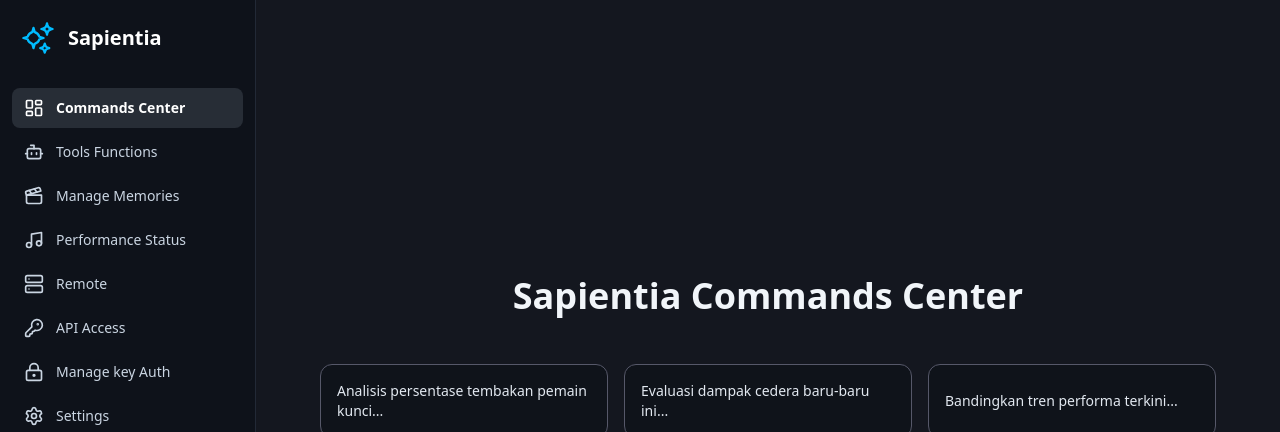
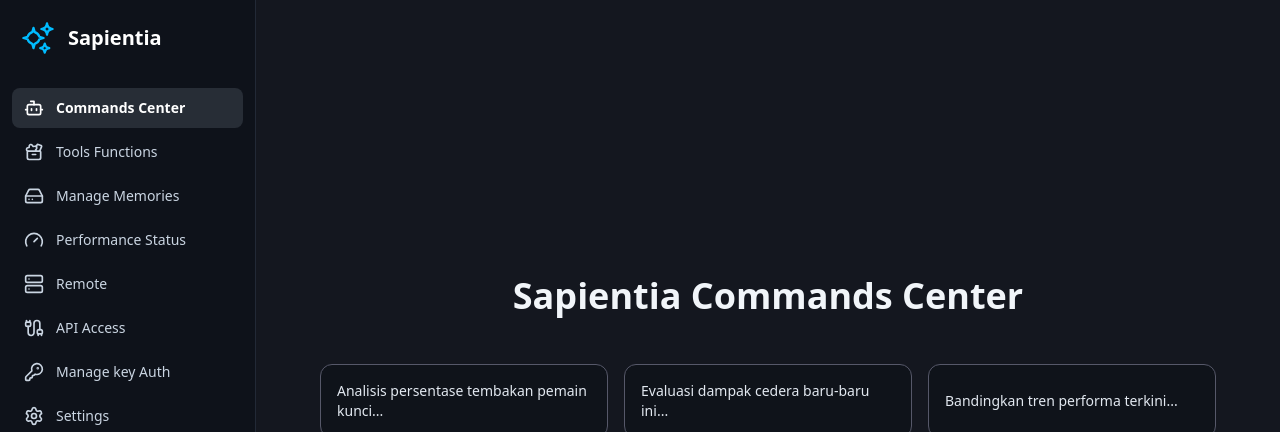
Before and after one commit to temandeveloper/sapientia, a React (Vite) app in the folder src/renderer/: page / in a window 1280 px wide. Shown: the top 432 px of the page. Built offline with nearby package versions, Linux system fonts and the light colour scheme.

Commit message:
ubah icon

```diff
--- a/src/renderer/src/layouts/Sidebar.jsx
+++ b/src/renderer/src/layouts/Sidebar.jsx
@@ -1,16 +1,15 @@
 import React, { useState } from 'react';
 import { motion, AnimatePresence } from 'framer-motion';
 import {
-    LayoutDashboard,
     Bot,
-    Clapperboard,
-    Music,
+    ToolCase,
+    HardDrive,
+    Gauge,
     Settings,
     Info,
+    Cable,
+    Server,
     KeyRound,
-    Server,
-    LockKeyhole,
-    Wrench,
 } from 'lucide-react';
 import { AppLogo } from '../components/AppLogo';
 import { NavItem } from '../components/NavItem';
@@ -23,13 +22,13 @@ export function Sidebar({ activeView, setActiveView }) {
     const [isAboutOpen, setIsAboutOpen] = useState(false);
 
     const menuItems = [
-        { id: 'commands', text: 'Commands Center', icon: LayoutDashboard },
-        { id: 'functions', text: 'Tools Functions', icon: Bot },
-        { id: 'memories', text: 'Manage Memories', icon: Clapperboard },
-        { id: 'performance', text: 'Performance Status', icon: Music },
+        { id: 'commands', text: 'Commands Center', icon: Bot },
+        { id: 'functions', text: 'Tools Functions', icon: ToolCase },
+        { id: 'memories', text: 'Manage Memories', icon: HardDrive },
+        { id: 'performance', text: 'Performance Status', icon: Gauge },
         { id: 'remote', text: 'Remote', icon: Server }, // Menu baru
-        { id: 'api', text: 'API Access', icon: KeyRound },
-        { id: 'auth', text: 'Manage key Auth', icon: LockKeyhole },
+        { id: 'api', text: 'API Access', icon: Cable },
+        { id: 'auth', text: 'Manage key Auth', icon: KeyRound },
         { id: 'settings', text: 'Settings', icon: Settings },
     ];
 
```
